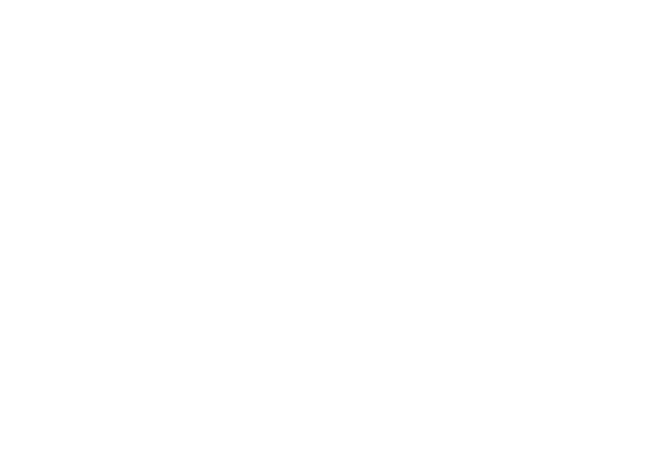
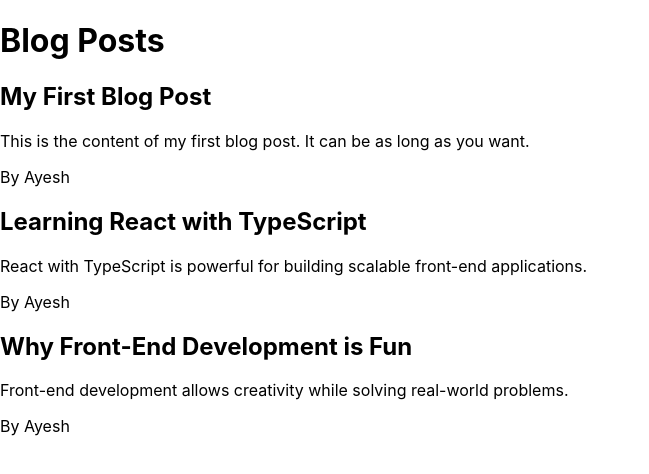
Before and after one commit to ayesh423/blog-app-frontend, a React (Create React App) app: page / in a window 1280 px wide. Shown: the top 474 px of the page, without its empty margins (0-649 px from the left). Built offline with nearby package versions, Linux system fonts and the light colour scheme.

Commit message:
add home page

```diff
--- a/src/App.tsx
+++ b/src/App.tsx
@@ -1,13 +1,11 @@
-import React from 'react';
-import logo from './logo.svg';
-import './App.css';
+import Home from "./pages/Home";
 
-function App() {
+const App: React.FC = () => {
   return (
-    <div className="App">
-
+    <div>
+      <Home />
     </div>
   );
-}
+};
 
 export default App;
--- /dev/null
+++ b/src/components/PostCard.tsx
@@ -0,0 +1,21 @@
+import { Post } from "../types/Post";
+
+interface PostCardProps {
+  post: Post;
+}
+
+const PostCard: React.FC<PostCardProps> = ({ post }) => {
+  return (
+    <div className="border p-4 rounded shadow mb-4">
+      <h2 className="text-xl font-bold">{post.title}</h2>
+      <p className="text-gray-700">
+        {post.content.length > 100
+          ? post.content.substring(0, 100) + "..."
+          : post.content}
+      </p>
+      <p className="text-sm text-gray-500 mt-2">By {post.author}</p>
+    </div>
+  );
+};
+
+export default PostCard;
--- /dev/null
+++ b/src/pages/Home.tsx
@@ -0,0 +1,39 @@
+import { useState } from "react";
+import PostCard from "../components/PostCard";
+import { Post } from "../types/Post";
+
+const mockPosts: Post[] = [
+  {
+    id: 1,
+    title: "My First Blog Post",
+    content: "This is the content of my first blog post. It can be as long as you want.",
+    author: "Ayesh"
+  },
+  {
+    id: 2,
+    title: "Learning React with TypeScript",
+    content: "React with TypeScript is powerful for building scalable front-end applications.",
+    author: "Ayesh"
+  },
+  {
+    id: 3,
+    title: "Why Front-End Development is Fun",
+    content: "Front-end development allows creativity while solving real-world problems.",
+    author: "Ayesh"
+  }
+];
+
+const Home: React.FC = () => {
+  const [posts] = useState<Post[]>(mockPosts);
+
+  return (
+    <div className="p-4">
+      <h1 className="text-2xl font-bold mb-4">Blog Posts</h1>
+      {posts.map((post) => (
+        <PostCard key={post.id} post={post} />
+      ))}
+    </div>
+  );
+};
+
+export default Home;
--- /dev/null
+++ b/src/types/Post.ts
@@ -0,0 +1,6 @@
+export interface Post {
+  id: number;
+  title: string;
+  content: string;
+  author: string;
+}
```
